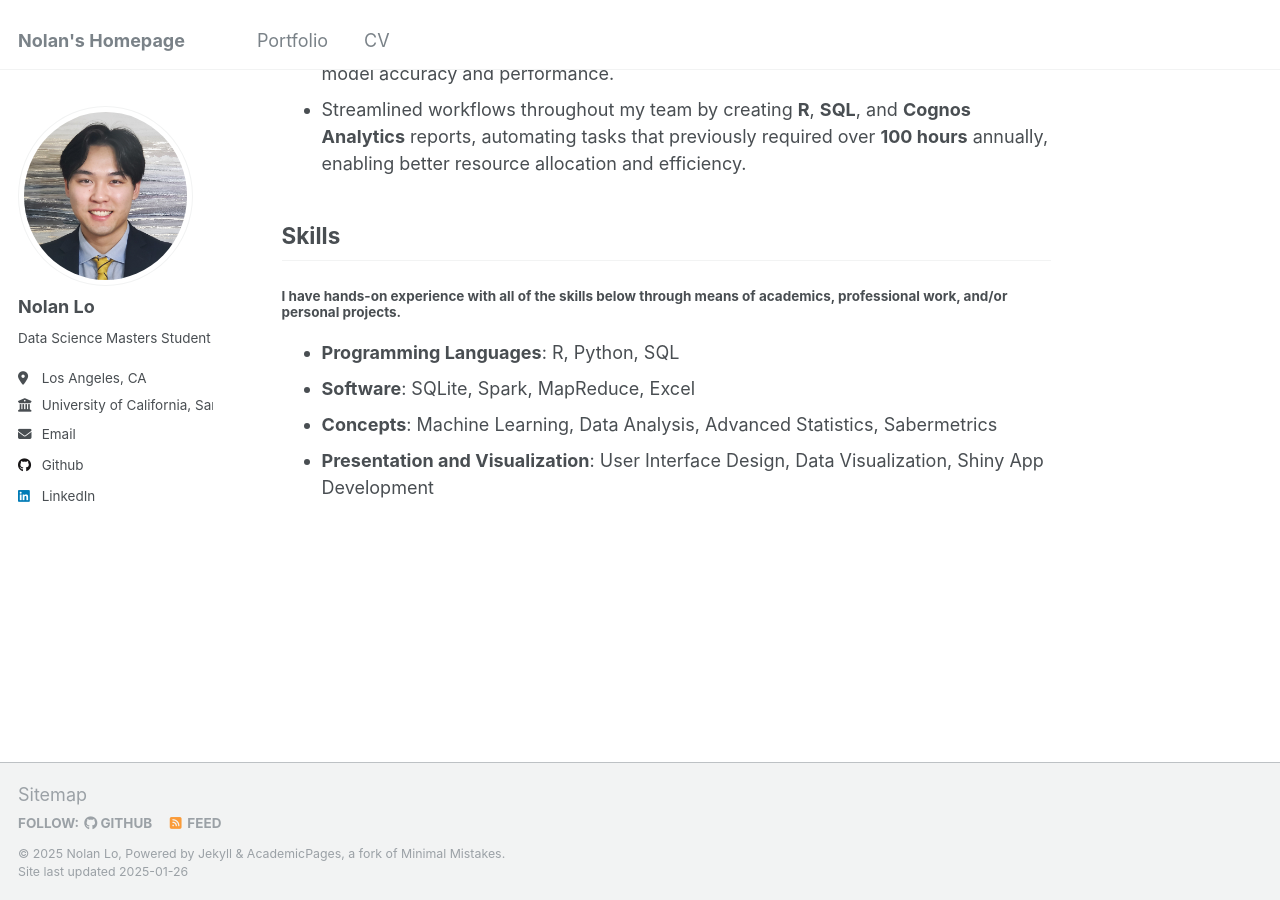
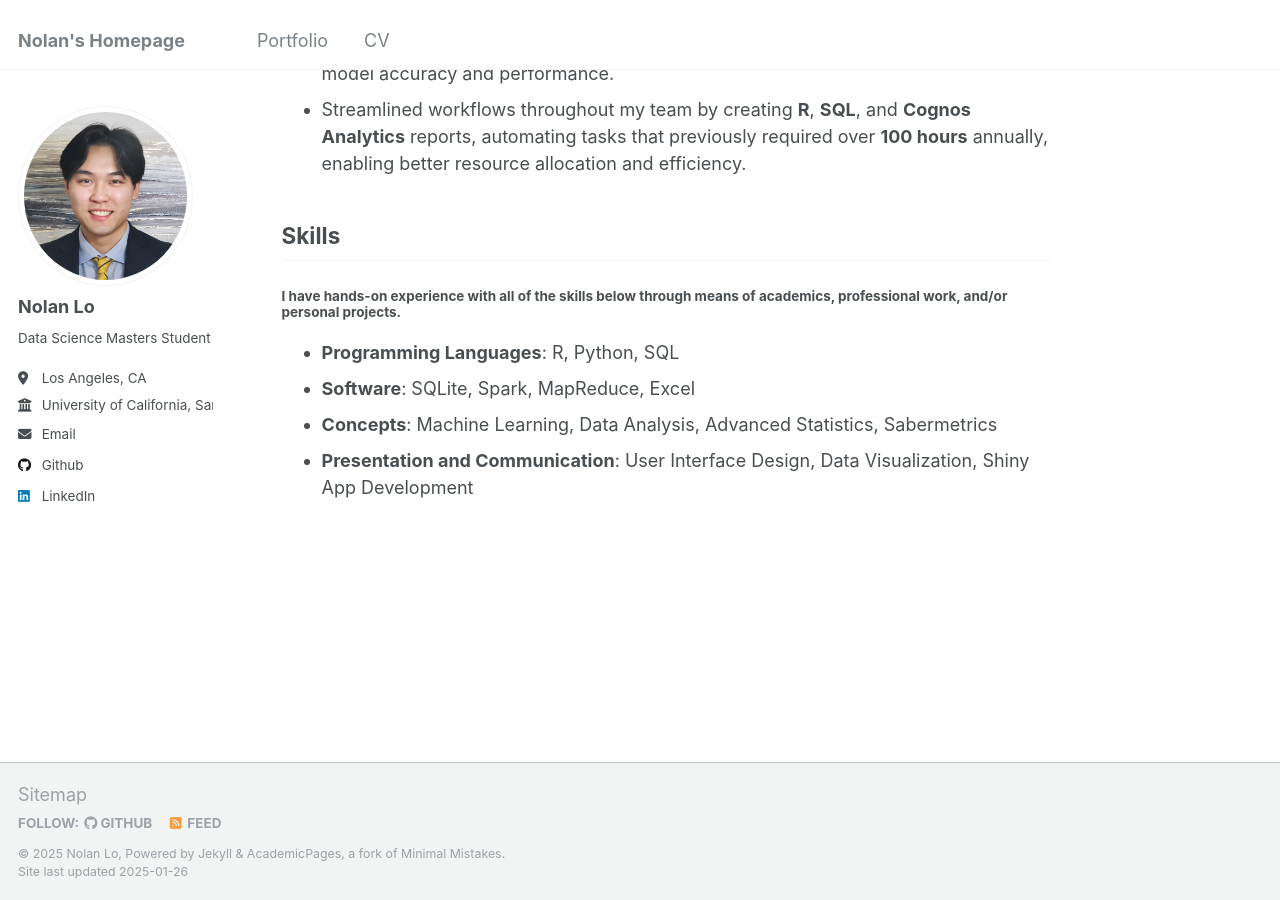
Before and after one commit to Nolan-Lo/Nolan-Lo.github.io, a Jekyll site: the page built from _pages/about.md, in a window 1280 px wide and 900 px high, scrolled down 608 px. Built offline with Jekyll 4.4.1, drawn with Linux system fonts in a browser that asks for light colours.

Commit message:
Update about.md
Updated skills

```diff
--- a/_pages/about.md
+++ b/_pages/about.md
@@ -26,4 +26,4 @@ redirect_from:
 - **Programming Languages**: R, Python, SQL
 - **Software**: SQLite, Spark, MapReduce, Excel
 - **Concepts**: Machine Learning, Data Analysis, Advanced Statistics, Sabermetrics
-- **Presentation and Visualization**: User Interface Design, Data Visualization, Shiny App Development
+- **Presentation and Communication**: User Interface Design, Data Visualization, Shiny App Development
```
